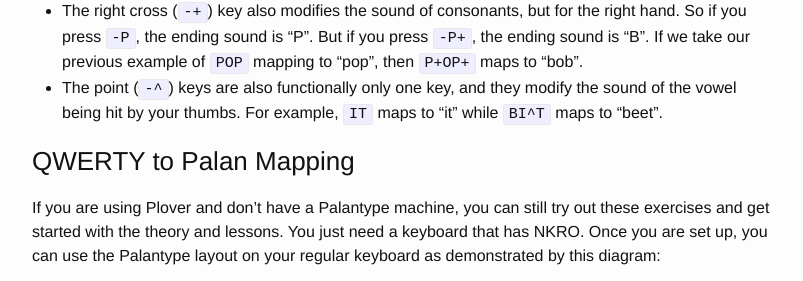
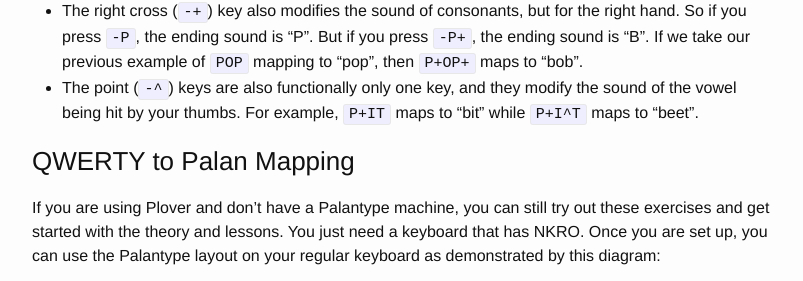
Before and after one commit to openstenoproject/palantype, a Jekyll site: the page built from _posts/2016-08-21-learn-palantype.markdown, in a window 1280 px wide and 900 px high, scrolled down 3336 px. Shown: the part 156-437 px from the top of the window, without its empty margins (238-1041 px from the left). Built offline with Jekyll 4.4.1, drawn with Linux system fonts in a browser that asks for light colours.

Commit message:
Correct beet example again

```diff
--- a/_posts/2016-08-21-learn-palantype.markdown
+++ b/_posts/2016-08-21-learn-palantype.markdown
@@ -65,7 +65,7 @@ You may have noticed that there are missing keys on the layout above. You probab
 
 - The left cross (`+-`) keys are functionally only one key, they are sometimes split for comfort. If you press it, it changes the sound of the left consonant that you are pressing. For example, if you press `P-`, the beginning sound is "P". If you press `P+-`, the beginning sound is "B".
 - The right cross (`-+`) key also modifies the sound of consonants, but for the right hand. So if you press `-P`, the ending sound is "P". But if you press `-P+`, the ending sound is "B". If we take our previous example of `POP` mapping to "pop", then `P+OP+` maps to "bob".
-- The point (`-^`) keys are also functionally only one key, and they modify the sound of the vowel being hit by your thumbs. For example, `IT` maps to "it" while `BI^T` maps to "beet".
+- The point (`-^`) keys are also functionally only one key, and they modify the sound of the vowel being hit by your thumbs. For example, `P+IT` maps to "bit" while `P+I^T` maps to "beet".
 
 ### QWERTY to Palan Mapping
 
```
